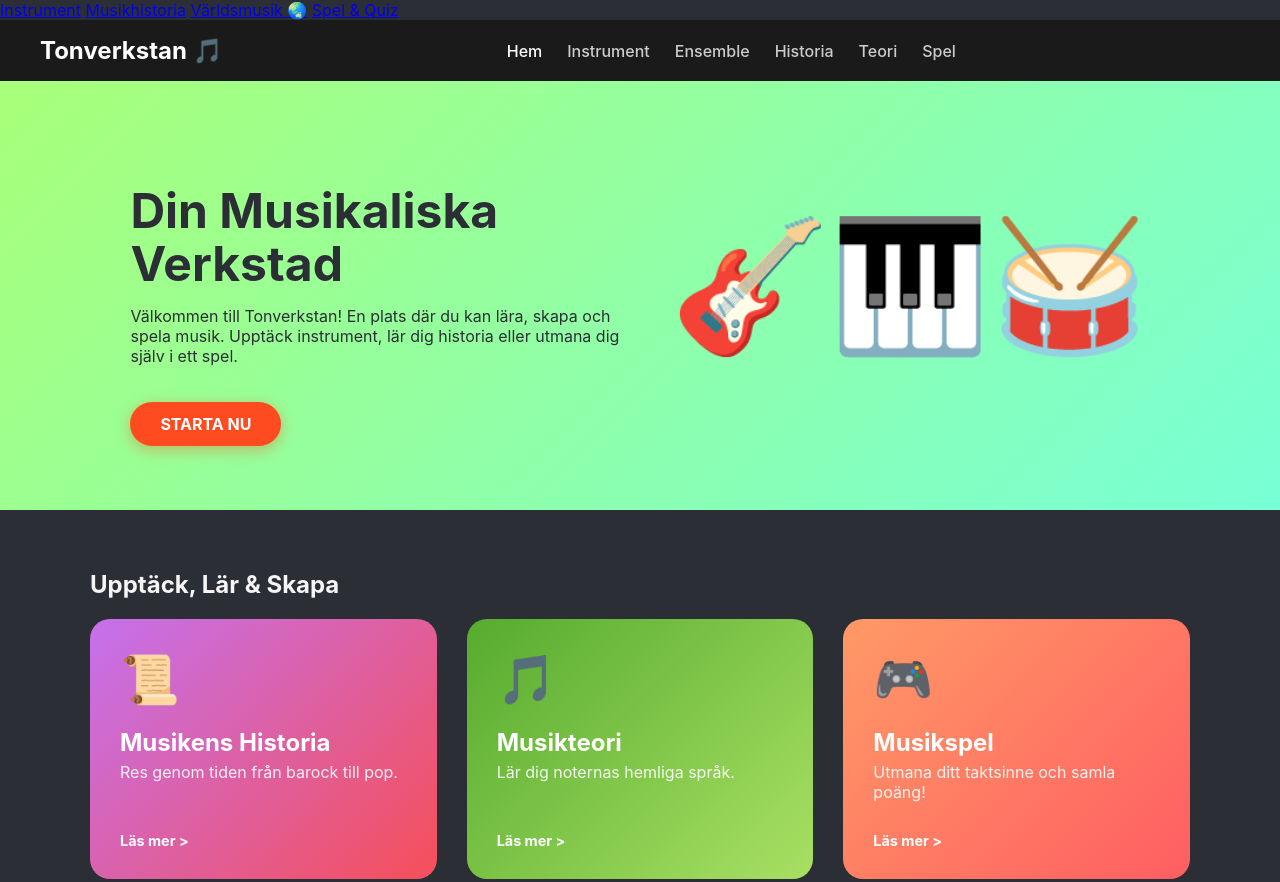
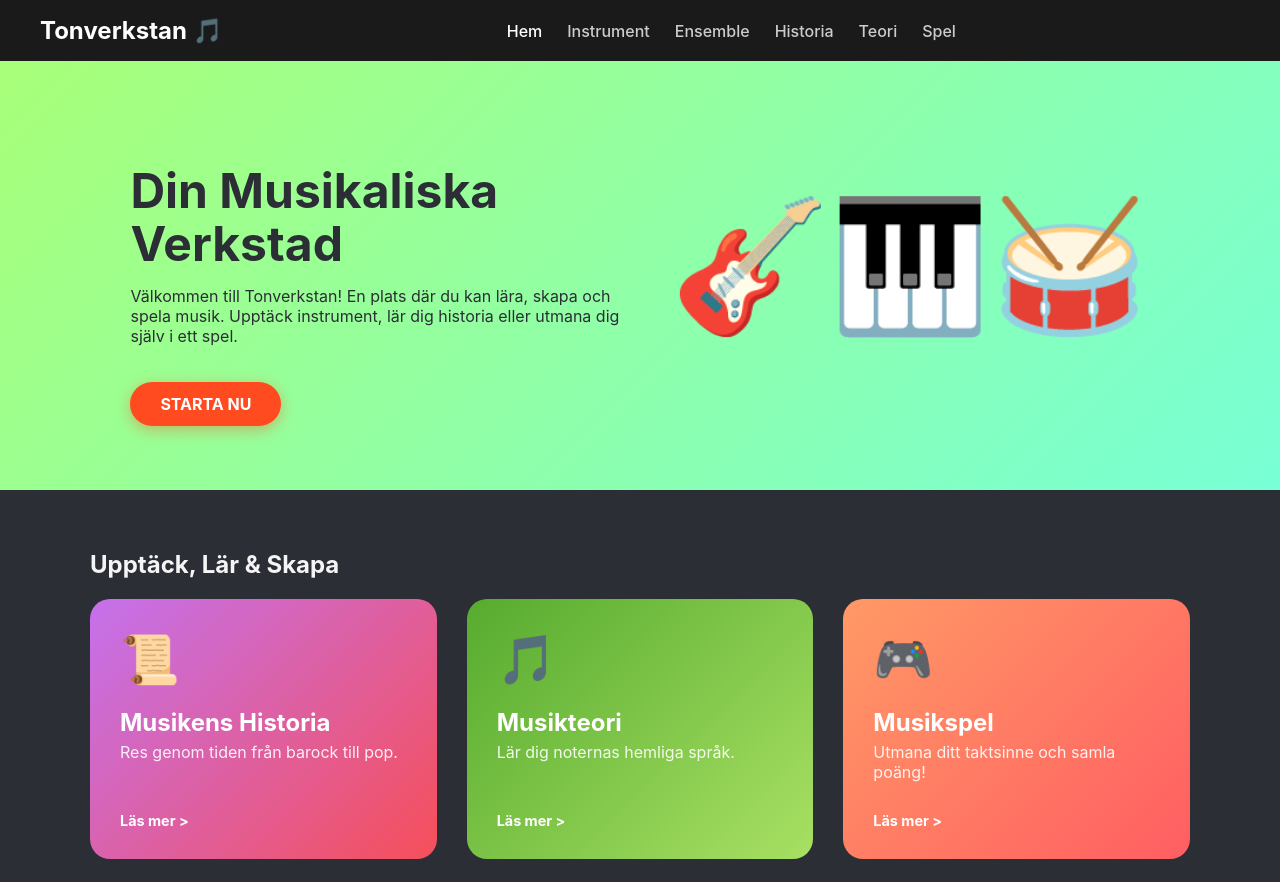
Before and after one commit to pellepersson-ux/musik-threejs-demo, a website built with Vite: page index.html in a window 1280 px wide. Shown: the top 882 px of the page. Built offline with nearby package versions, Linux system fonts and the light colour scheme.

Commit message:
ny index

```diff
--- a/index.html
+++ b/index.html
@@ -6,25 +6,13 @@
   <link rel="icon" type="image/svg+xml" href="/vite.svg" />
   <meta name="viewport" content="width=device-width, initial-scale=1.0" />
   <title>tonverkstan</title>
-
   <link rel="preconnect" href="https://fonts.googleapis.com">
   <link rel="preconnect" href="https://fonts.gstatic.com" crossorigin>
   <link href="https://fonts.googleapis.com/css2?family=Outfit:wght@100..900&display=swap" rel="stylesheet">
-
-
 </head>
 
 <body>
-
-  <nav>
-    <a href="/instrument" data-link>Instrument</a>
-    <a href="/historia" data-link>Musikhistoria</a>
-    <a href="/world" data-link>Världsmusik 🌏</a>
-    <a href="/quiz" data-link>Spel & Quiz</a>
-  </nav>
-
   <div id="app"></div>
-
   <script type="module" src="/src/main.js"></script>
 </body>
 
```
